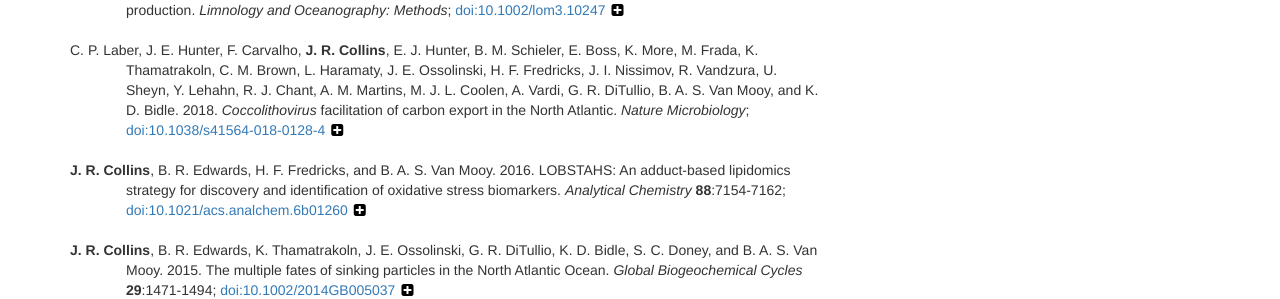
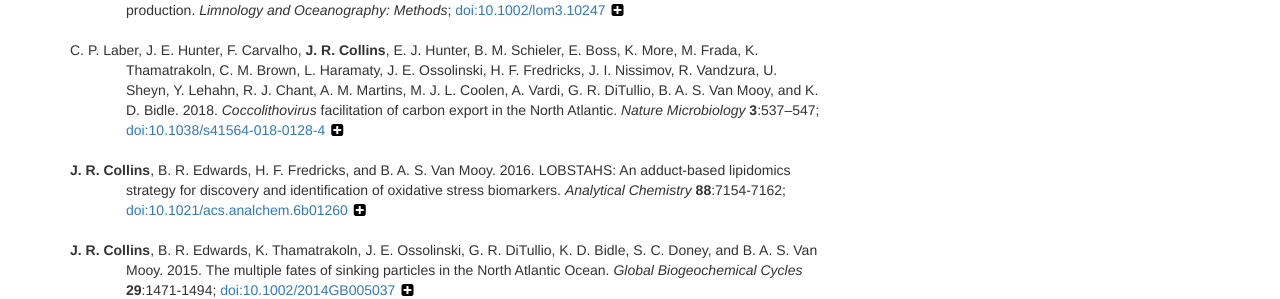
Before and after one commit to jamesrco/jamesrco.github.io, a Jekyll site: the page built from _pages/pubs.md, in a window 1280 px wide and 1124 px high. Shown: the part 624-923 px from the top of the window. Built offline with Jekyll 4.4.1, drawn with Linux system fonts in a browser that asks for light colours; nearby versions of some CDN libraries.

Commit message:
Adding citation info

```diff
--- a/_pages/pubs.md
+++ b/_pages/pubs.md
@@ -37,7 +37,7 @@ community respiration and net community production. <i>Limnology and Oceanograph
  </p>
  </div>
 
-<div class="panel-reflist"><p class="hangingIndent">C. P. Laber, J. E. Hunter, F. Carvalho, <b>J. R. Collins</b>, E. J. Hunter, B. M. Schieler, E. Boss, K. More, M. Frada, K. Thamatrakoln, C. M. Brown, L. Haramaty, J. E. Ossolinski, H. F. Fredricks, J. I. Nissimov, R. Vandzura, U. Sheyn, Y. Lehahn, R. J. Chant, A. M. Martins, M. J. L. Coolen, A. Vardi, G. R. DiTullio, B. A. S. Van Mooy, and K. D. Bidle. 2018. <i>Coccolithovirus</i> facilitation of carbon export in the North Atlantic. <i>Nature Microbiology</i>; <a href="https://doi.org/10.1038/s41564-018-0128-4">doi:10.1038/s41564-018-0128-4</a><a data-toggle="collapse" href="#collapse4" class="plusbutton collapsed"></a>
+<div class="panel-reflist"><p class="hangingIndent">C. P. Laber, J. E. Hunter, F. Carvalho, <b>J. R. Collins</b>, E. J. Hunter, B. M. Schieler, E. Boss, K. More, M. Frada, K. Thamatrakoln, C. M. Brown, L. Haramaty, J. E. Ossolinski, H. F. Fredricks, J. I. Nissimov, R. Vandzura, U. Sheyn, Y. Lehahn, R. J. Chant, A. M. Martins, M. J. L. Coolen, A. Vardi, G. R. DiTullio, B. A. S. Van Mooy, and K. D. Bidle. 2018. <i>Coccolithovirus</i> facilitation of carbon export in the North Atlantic. <i>Nature Microbiology</i> <b>3</b>:537–547; <a href="https://doi.org/10.1038/s41564-018-0128-4">doi:10.1038/s41564-018-0128-4</a><a data-toggle="collapse" href="#collapse4" class="plusbutton collapsed"></a>
  <div id="collapse4" class="panel-collapse collapse">
       <div class="panel-body">Marine phytoplankton account for approximately half of global primary productivity, making their fate an important driver of the marine carbon cycle. Viruses are thought to recycle more than one-quarter of oceanic photosynthetically fixed organic carbon, which can stimulate nutrient regeneration, primary production and upper ocean respiration via lytic infection and the 'virus shunt'. Ultimately, this limits the trophic transfer of carbon and energy to both higher food webs and the deep ocean. Using imagery taken by the Moderate Resolution Imaging Spectroradiometer (MODIS) onboard the Aqua satellite, along with a suite of diagnostic lipid- and gene-based molecular biomarkers, in situ optical sensors and sediment traps, we show that <i>Coccolithovirus</i> infections of mesoscale (~100 km) <i>Emiliania huxleyi</i> blooms in the North Atlantic are coupled with particle aggregation, high zooplankton grazing and greater downward vertical fluxes of both particulate organic and particulate inorganic carbon from the upper mixed layer. Our analyses captured blooms in different phases of infection (early, late and post) and revealed the highest export flux in 'early-infected blooms' with sinking particles being disproportionately enriched with infected cells and subsequently remineralized at depth in the mesopelagic. Our findings reveal viral infection as a previously unrecognized ecosystem process enhancing biological pump efficiency.<br>
       <br>&raquo; Article: <a href="/assets/articles/Laber_et_al_2018_NatMicro.pdf">PDF</a>
```
